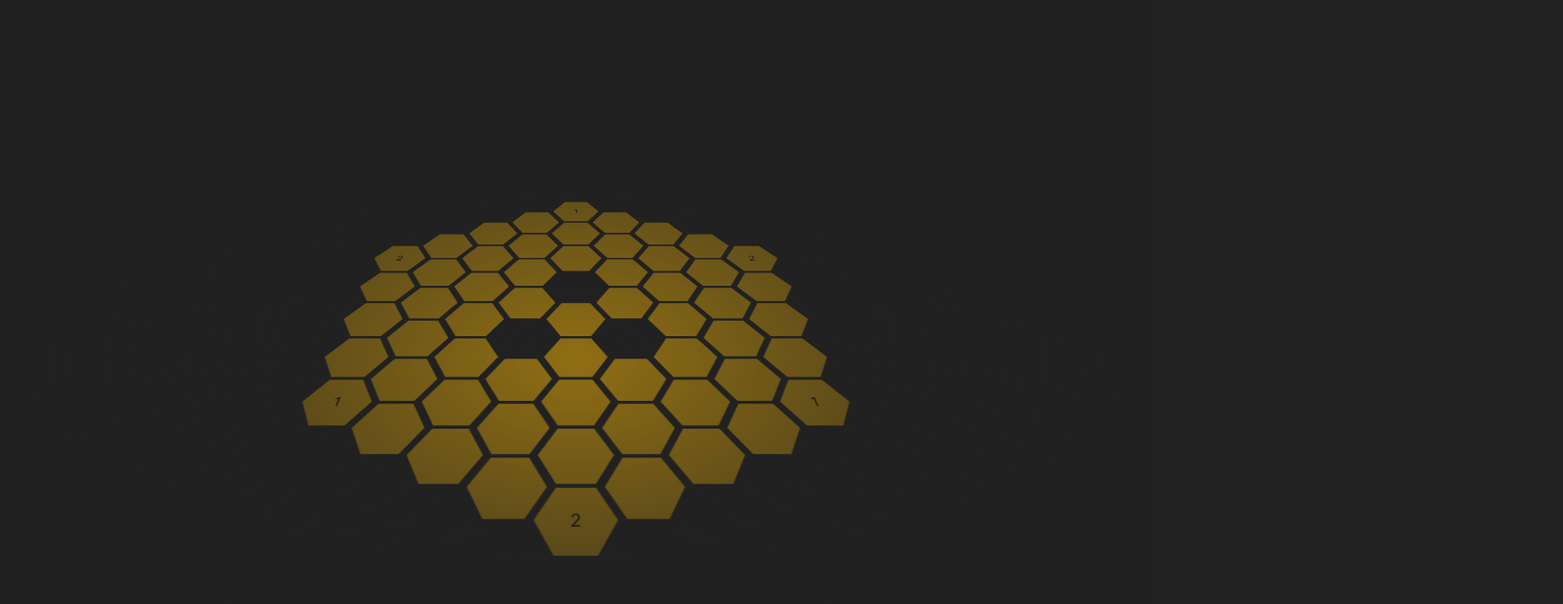
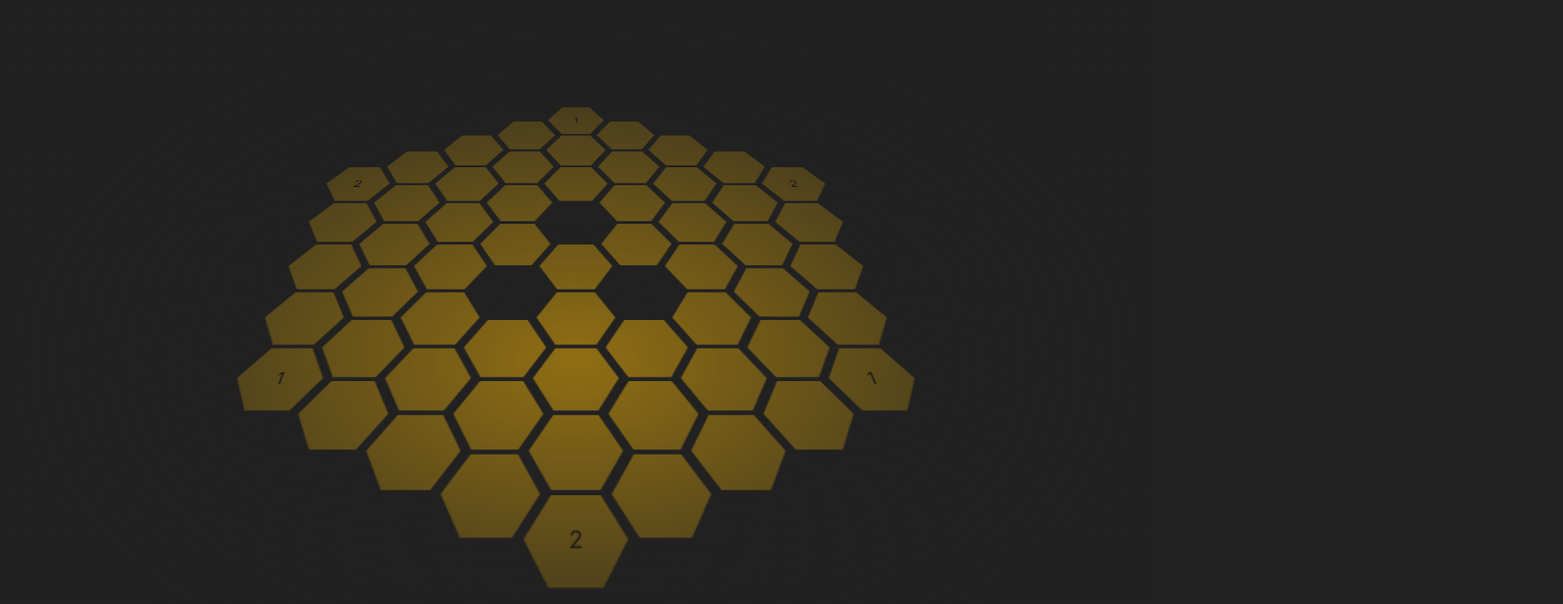
Before and after one commit to deanshub/hexxagon2, a React (Create React App) app: page / in a window 1280 px wide. Shown: the top 672 px of the page at 90% size, 1737 px wide, since content can reach past the window. Built offline with nearby package versions, Linux system fonts and the light colour scheme.

Commit message:
adding hover effect

```diff
--- a/src/Board/board.module.css
+++ b/src/Board/board.module.css
@@ -1,8 +1,8 @@
 .board{
   display: flex;
   justify-content: center;
-  transform: rotateX(45deg) rotateY(0deg);
+  transform: rotateX(35deg) rotateY(0deg);
   transform-style: preserve-3d;
-  transform-origin: center 65%;
+  transform-origin: center 35%;
   background-image: radial-gradient(closest-side, rgba(23, 29, 37, 0), #212121);
 }
--- a/src/Cell/cell.module.css
+++ b/src/Cell/cell.module.css
@@ -9,6 +9,15 @@
 }
 .cell:hover{
   opacity: 1;
+}
+.cell:hover .left{
+  border-right: 18px solid #03A9F4;
+}
+.cell:hover .content{
+  background-color: #03A9F4;
+}
+.cell:hover .right{
+  border-left: 18px solid #03A9F4;
 }
 
 .left{
```
